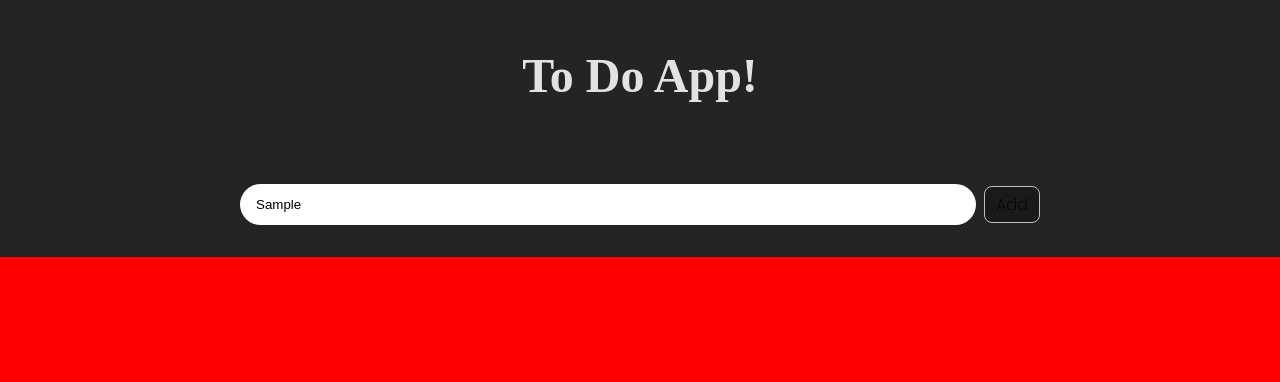
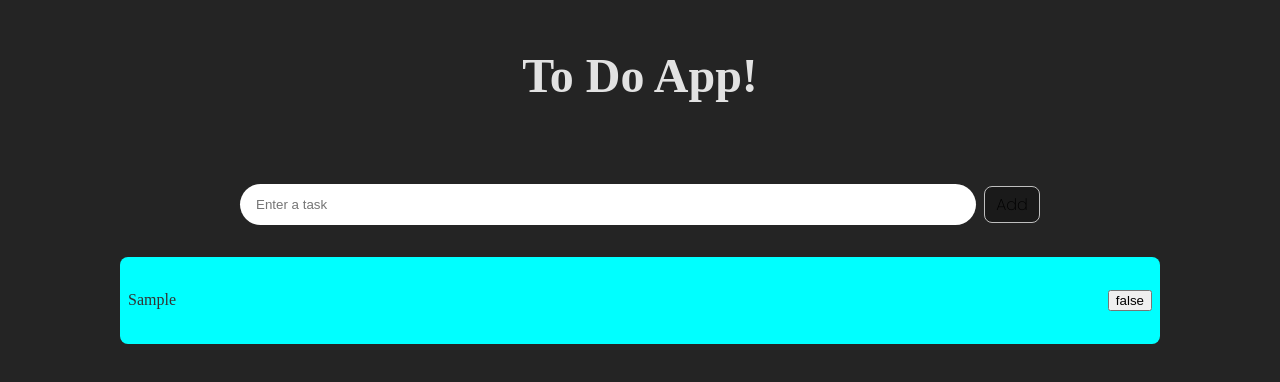
Before and after one commit to DevitoDbug/toDoApp_ts, a React (Vite) app: page / in a window 1280 px wide. Both pictures are taken after typing "Sample" into the empty fields and a click on the button "Add". Shown: the top 382 px of the page. Built offline with nearby package versions, Linux system fonts and the light colour scheme; a web font is replaced by a local one.

Commit message:
feat: Add task status toggling functionality

```diff
--- a/src/components/Input.tsx
+++ b/src/components/Input.tsx
@@ -6,14 +6,17 @@ const Input: React.FC = () => {
   const [task, setTask] = useState<Task>({
     name: "",
     status: false,
+    id: -1,
   });
-  const { setTasks } = useContext(TaskContext);
+  const { tasks, setTasks } = useContext(TaskContext);
 
   const handleSubmit: FormEventHandler<HTMLFormElement> = (event) => {
     event.preventDefault();
     if (task.name.length > 0) {
+      setTask((prev: Task) => ({ ...prev, id: tasks.length }));
       setTasks((prev: Task[]) => [...prev, task]);
     }
+    setTask((prev: Task) => ({ ...prev, name: "" }));
   };
   return (
     <form onSubmit={handleSubmit}>
@@ -25,13 +28,6 @@ const Input: React.FC = () => {
         placeholder="Enter a task"
         value={task.name}
       />
-      {/* <button
-        onClick={() =>
-          setTask((prev: Task) => ({ ...prev, status: !prev.status }))
-        }
-      >
-        Done
-      </button> */}
       <button type="submit">Add</button>
     </form>
   );
--- a/src/components/Task.tsx
+++ /dev/null
@@ -1,5 +0,0 @@
-const Task = () => {
-  return <div></div>;
-};
-
-export default Task;
--- a/src/components/TaskArea.tsx
+++ b/src/components/TaskArea.tsx
@@ -1,9 +1,19 @@
+import { useContext } from "react";
 import "../styles/taskArea.scss";
-import Task from "./Task";
+import Task from "./TaskComponent";
+import { TaskContext } from "../context/TaskContex";
 const TaskArea = () => {
+  const { tasks } = useContext(TaskContext);
   return (
     <div className="taskArea">
-      <Task />
+      {tasks.map((task) => (
+        <Task
+          key={task.id}
+          name={task.name}
+          status={task.status}
+          id={task.id}
+        />
+      ))}
     </div>
   );
 };
--- /dev/null
+++ b/src/components/TaskComponent.tsx
@@ -0,0 +1,22 @@
+import { FC, useContext } from "react";
+import { Task, TaskContext } from "../context/TaskContex";
+import "../styles/taskComponent.scss";
+
+const TaskComponent: FC<Task> = (task) => {
+  const { setTasks } = useContext(TaskContext);
+  const handleToggleStatus = () => {
+    setTasks((prev: Task[]) => {
+      return prev.map((item: Task) =>
+        item.id === task.id ? { ...item, status: !item.status } : item
+      );
+    });
+  };
+  return (
+    <div className="taskContainer">
+      <span>{task.name}</span>
+      <button onClick={handleToggleStatus}>{String(task.status)}</button>
+    </div>
+  );
+};
+
+export default TaskComponent;
--- a/src/context/TaskContex.tsx
+++ b/src/context/TaskContex.tsx
@@ -7,16 +7,19 @@ type TaskContextProp = {
 export type Task = {
   name: string;
   status: boolean;
+  id: number;
 };
 
 export type TaskContextValue = {
   tasks: Task[];
   setTasks: React.Dispatch<React.SetStateAction<Task[]>>;
+  id: number;
 };
 
 export const TaskContext = createContext<TaskContextValue>({
   tasks: [],
   setTasks: () => {},
+  id: -1,
 });
 
 const TaskContextProvider: FC<TaskContextProp> = ({ children }) => {
@@ -24,6 +27,7 @@ const TaskContextProvider: FC<TaskContextProp> = ({ children }) => {
   const contextValue: TaskContextValue = {
     tasks,
     setTasks,
+    id: -1,
   };
   return (
     <TaskContext.Provider value={contextValue}>{children}</TaskContext.Provider>
--- a/src/styles/taskArea.scss
+++ b/src/styles/taskArea.scss
@@ -1,3 +1,3 @@
 .taskArea {
-  background-color: red;
+  display: flex;
 }
--- /dev/null
+++ b/src/styles/taskComponent.scss
@@ -0,0 +1,12 @@
+.taskContainer {
+  background-color: #00ffff;
+  color: #333333;
+  height: 5rem;
+  width: 80%;
+  border-radius: 0.5rem;
+  padding: 0.2rem 0.5rem;
+  display: flex;
+  flex-direction: row;
+  justify-content: space-between;
+  text-align: left;
+}
```
